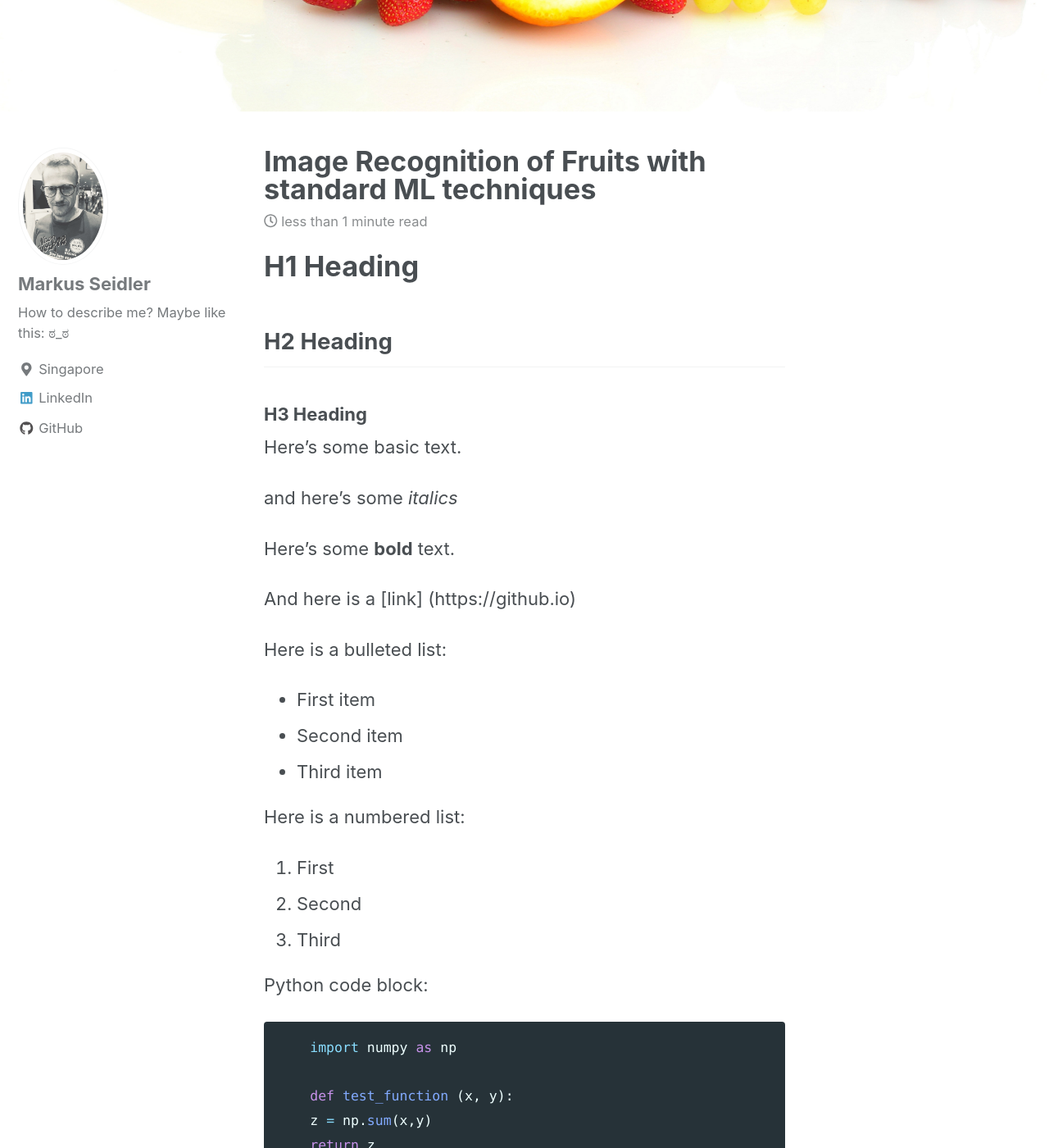
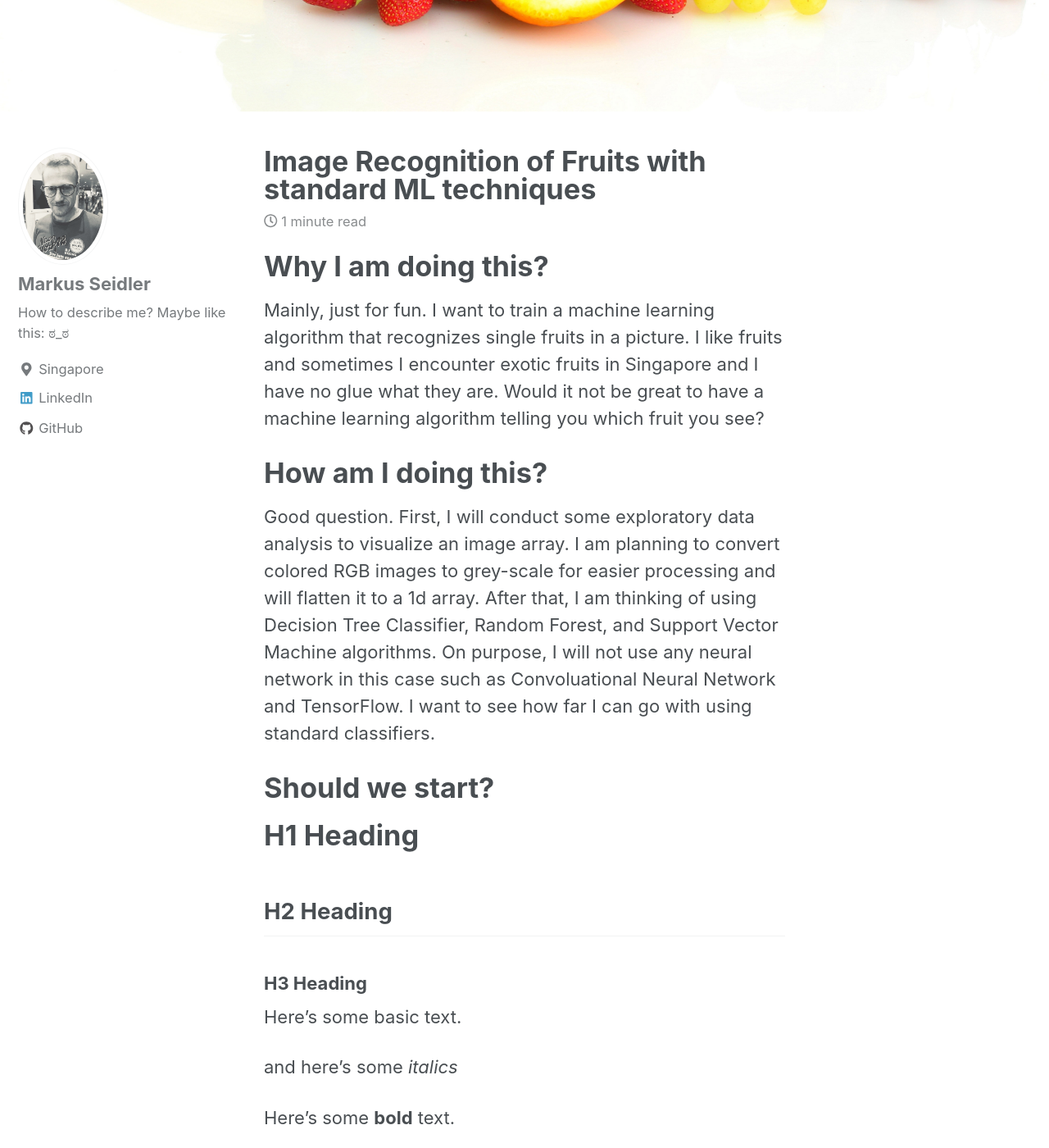
Before and after one commit to markusseidler/markusseidler.github.io, a Jekyll site: the page built from _posts/2018-04-28-IRC.md, in a window 1280 px wide and 1400 px high, scrolled down 732 px. Shown: the whole window at 82% size. Built offline with Jekyll 4.4.1, drawn with Linux system fonts in a browser that asks for light colours; nearby versions of some CDN libraries; some of the changed text lies outside the part shown.

Commit message:
added beginning text to irc

```diff
--- a/_posts/2018-04-28-IRC.md
+++ b/_posts/2018-04-28-IRC.md
@@ -6,6 +6,30 @@ header:
     image: "images/IRC/fruits_header.jpg"
 excerpt: "Recognizing fruits with classic ML techniques"
 ---
+
+
+# Why I am doing this?
+
+Mainly, just for fun. I want to train a machine learning algorithm that
+recognizes single fruits in a picture. I like fruits and sometimes I
+encounter exotic fruits in Singapore and I have no glue what they are.
+Would it not be great to have a machine learning algorithm telling you
+which fruit you see?
+
+# How am I doing this?
+
+Good question. First, I will conduct some exploratory data analysis to
+visualize an image array. I am planning to convert colored RGB images to
+grey-scale for easier processing and will flatten it to a 1d array.
+After that, I am thinking of using Decision Tree Classifier, Random Forest,
+and Support Vector Machine algorithms. On purpose, I will not use any
+neural network in this case such as Convoluational Neural Network and
+TensorFlow. I want to see how far I can go with using standard classifiers.
+
+# Should we start?
+
+
+
 
 # H1 Heading
 
```
